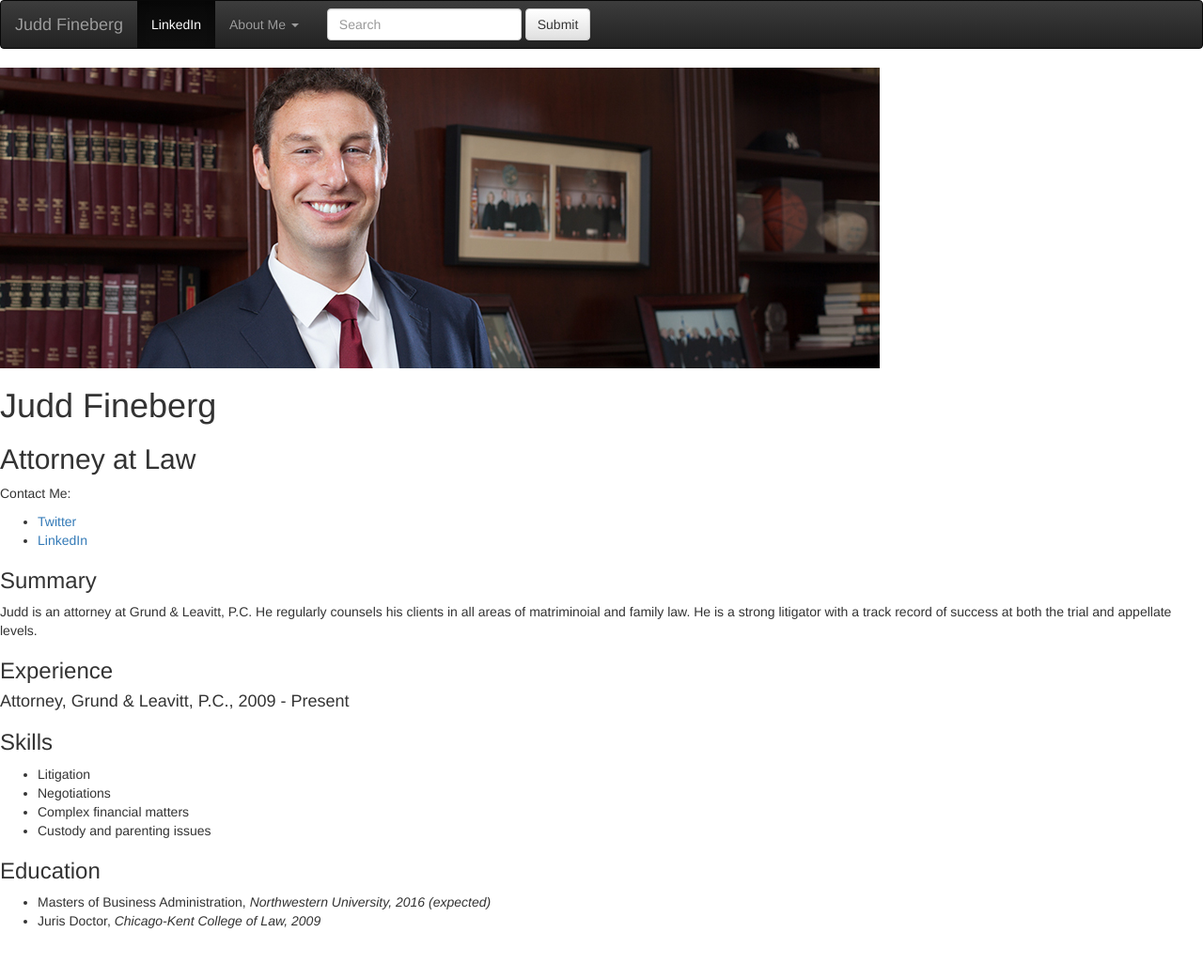
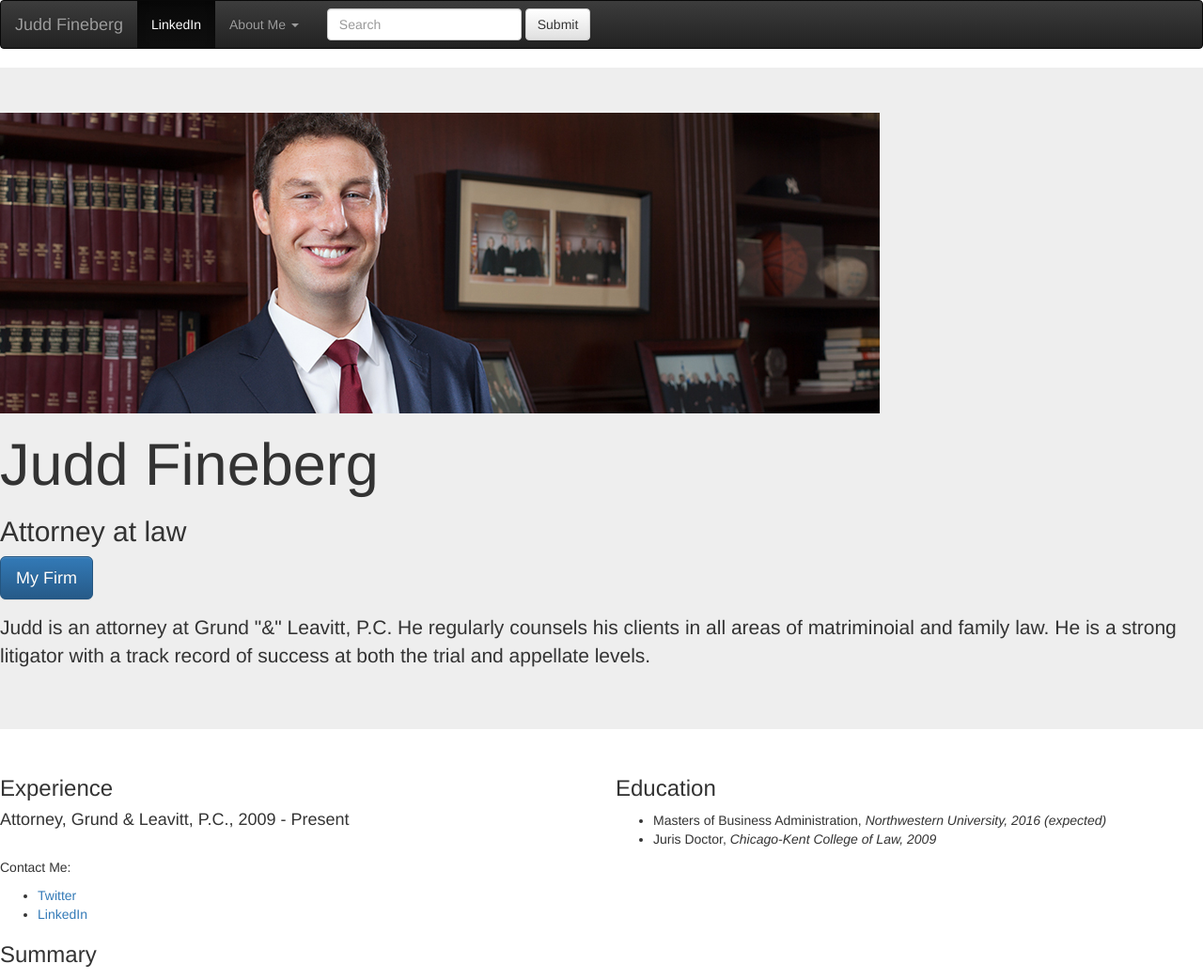
Before and after one commit to juddfineberg/hw2, a plain HTML site: page index.html in a window 1280 px wide. Shown: the top 1042 px of the page at 94% size. Before the commit the page ends 1000 px from the top, so only its background shows below. Drawn offline with nearby package versions, Linux system fonts and the light colour scheme.

Commit message:
Add jumbotron and fix columns

```diff
--- a/index.html
+++ b/index.html
@@ -71,10 +71,38 @@
         </div><!-- /.container-fluid -->
       </nav>
 
-    <img src="judd_fineberg2.jpg">
+      <div class="jumbotron">
+        <img src="judd_fineberg2.jpg">
+        <h1>Judd Fineberg</h1>
+          <h2>Attorney at law</h2>
+        <p><a class="btn btn-primary btn-lg" href="http://grundlaw.com/" role="button">My Firm</a></p>
+            <p>
+              Judd is an attorney at Grund "&" Leavitt, P.C.
+              He regularly counsels his clients in all areas of matriminoial and family law.
+              He is a strong litigator with a track record of success at both the trial and appellate levels.
+            </p>
+      </div>
 
-      <h1>Judd Fineberg</h1>
-      <h2>Attorney at Law</h2>
+    <div class="row">
+
+      <div class="col-sm-6">
+        <h3>Experience</h3>
+          <h4>Attorney, Grund & Leavitt, P.C., 2009 - Present</h4>
+      </div>
+
+      <div class="col-sm-6">
+        <!-- <img src="http://grundlaw.com/files/cache/0e69e7f9c91afe05628e42e913f79015_f5.jpg" px=200 /> -->
+        <h3>Education</h3>
+          <ul>
+            <li>Masters of Business Administration, <em>Northwestern University, 2016 (expected)</em></li>
+            <li>Juris Doctor, <em>Chicago-Kent College of Law, 2009</em></li>
+          </ul>
+      </div>
+
+    </div>
+
+
+
       <p>Contact Me:</p>
       <ul>
         <li><a href="http://twitter.com/jfineberg1">Twitter</a></li>
@@ -85,15 +113,9 @@
 
     <h3>Summary</h3>
     <p>
-      Judd is an attorney at Grund & Leavitt, P.C.
-      He regularly counsels his clients in all areas of matriminoial and family law.
-      He is a strong litigator with a track record of success at both the trial and appellate levels.
 
     </p>
 
-    <h3>Experience</h3>
-
-    <h4>Attorney, Grund & Leavitt, P.C., 2009 - Present</h4>
 
 
     <h3>Skills</h3>
@@ -104,12 +126,10 @@
       <li>Custody and parenting issues</li>
     </ul>
 
-    <h3>Education</h3>
-    <ul>
-      <li>Masters of Business Administration, <em>Northwestern University, 2016 (expected)</em></li>
-      <li>Juris Doctor, <em>Chicago-Kent College of Law, 2009</em></li>
-    </ul>
 
 
   </body>
+
+  <footer></footer>
+
 </html>
```
